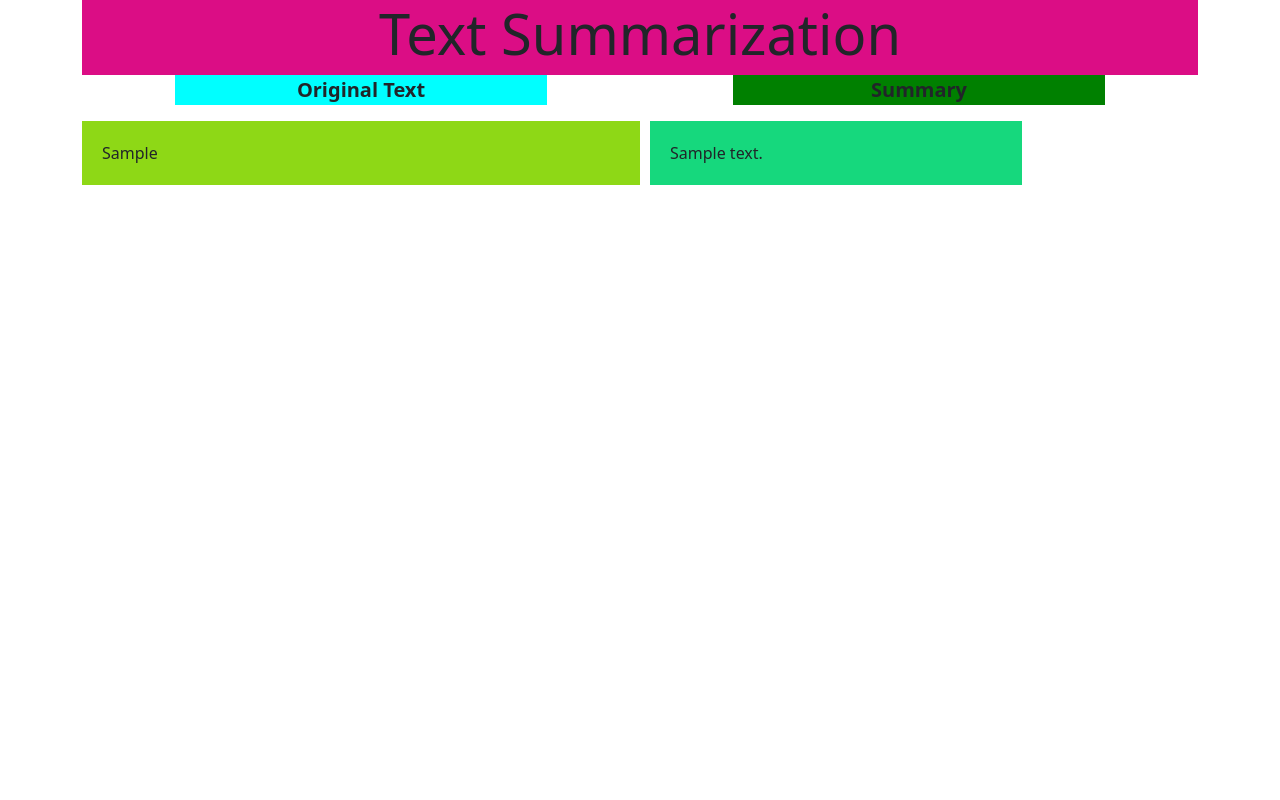
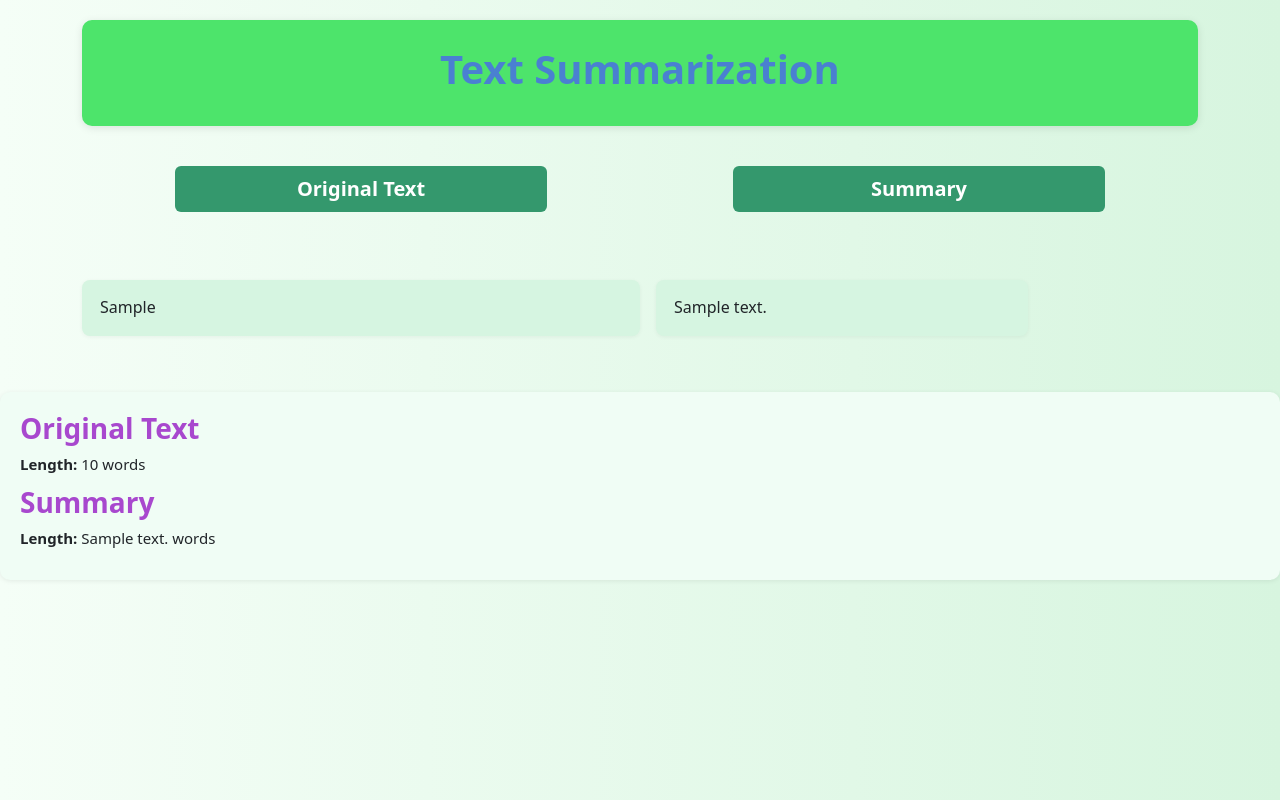
Before and after one commit to sourav9098/Text-Summarization-Project, a Flask app: template templates/summary.html in a window 1280 px wide. Run offline with Flask 3, Linux system fonts and the light colour scheme; the template is opened without the code that fills it: most values are stand-ins (such as "Sample title", 1, 10 or a date in 2020); parts of the project's set-up code (start-up, migrations or seed data) failed here and were passed over.

Commit message:
some changes and new file add

```diff
--- a/app.py
+++ b/app.py
@@ -6,9 +6,10 @@ app=Flask(__name__)
 def index():
     return render_template('index.html')
 
+
 @app.route('/analyze',methods=['GET','POST'])
 def analyze():
-    if request.method=="POST":
+       if request.method=="POST":
         rawtext=request.form['rawtext']
         summary,original_txt,len_orig_txt,len_summary=summarizer(rawtext)
         return render_template('summary.html',summary=summary,original_txt=original_txt,len_orig_txt=len_orig_txt,len_summary=len_summary)
@@ -16,5 +17,6 @@ def analyze():
 
 
 
+
 if __name__=="__main__":
     app.run(debug=True)
--- /dev/null
+++ b/requirements.txt
@@ -0,0 +1,2 @@
+flask
+spacy
--- a/static/style.css
+++ b/static/style.css
@@ -1,47 +1,140 @@
-.jumbotron{
-    background-color: rgb(219, 13, 133);
-    display: flex;
-    justify-content: center;
-    margin: auto;
-}
-.original{
-    background-color: aqua;
-    font-size: 20px;
-    font-weight: bold;
-    display: flex;
-    justify-content: center;
-}
-.summary{
-    background-color: green;
-    font-size: 20px;
-    font-weight: bold;
-    display: flex;
-    justify-content: center;
+/* Reset & Base Styles */
+body, html {
+  margin: 0;
+  padding: 0;
+  font-family: 'Segoe UI', Tahoma, sans-serif;
+  background: linear-gradient(to right, #f5fef7, #d7f5df);
+  color: #1874d1;
 }
 
-.str{
-    display: flex;
-    flex-direction: row;
-
+/* Container */
+.container {
+  padding-top: 20px;
+  padding-bottom: 20px;
 }
 
-.originaltxt{
-    background-color:rgb(142, 216, 22);
-    padding: 20px;
-
-}
-.summarytxt{
-    background-color:rgb(22, 216, 125);
-    padding: 20px;
-    margin-left: 10px;
+/* Header / Jumbotron */
+.jumbotron {
+  background-color: #4de46b;
+  padding: 25px 15px;
+  border-radius: 10px;
+  text-align: center;
+  box-shadow: 0 2px 8px rgba(0,0,0,0.1);
 }
 
-.sourav{
-    margin-top: 20px;
-    font-size:20px;
-    font-weight: bold;
+.jumbotron h1 {
+  font-size: 2.5em;
+  font-weight: 700;
+  color: #4a80d1;
+}
 
+/* Form Section */
+.sourav {
+  background-color: #ffffff;
+  padding: 20px;
+  border-radius: 8px;
+  box-shadow: 0 2px 6px rgba(0,0,0,0.1);
+  margin-bottom: 30px;
 }
-body{
-    background-color: rgb(23, 233, 145);
+
+textarea.form-control {
+  font-size: 16px;
+  border: 2px solid #34d469;
+  border-radius: 6px;
+  margin-bottom: 15px;
+  resize: vertical;
 }
+
+button.btn-primary {
+  background-color: #34986d;
+  border-color: #2f7b59;
+  font-weight: bold;
+  padding: 8px 20px;
+}
+
+button.btn-primary:hover {
+  background-color: #2f7b59;
+}
+
+/* Result Layout */
+.results {
+  background-color: #f0fdf5;
+  padding: 20px;
+  border-radius: 10px;
+  box-shadow: 0 1px 5px rgba(0,0,0,0.08);
+  margin-top: 20px;
+}
+
+.results h3 {
+  margin-bottom: 8px;
+  color: #a848ce;
+  font-weight: 600;
+}
+
+.results p {
+  font-size: 15px;
+  margin-bottom: 10px;
+}
+
+Text Display Side-by-Side */
+str {
+  display: flex;
+  flex-wrap: wrap;
+  gap: 20px;
+  margin-bottom: 20px;
+}
+
+.originaltxt, .summarytxt {
+  flex: 1;
+  min-width: 300px;
+  background-color: #d6f5e1;
+  padding: 15px;
+  border-radius: 8px;
+  font-size: 16px;
+  line-height: 1.5;
+  box-shadow: 0 1px 4px rgba(0,0,0,0.05);
+}
+
+.summarytxt {
+  background-color: #a8cf1a;
+}
+
+@media screen and (max-width: 768px) {
+  .str {
+    flex-direction: column;
+    }
+
+  .originaltxt, .summarytxt {
+    margin-bottom: 15px;
+  }
+}
+.originaltxt, .summarytxt {
+  flex: 1;
+  min-width: 300px;
+  background-color: #d6f5e1;
+  padding: 15px 18px;
+  margin-top: 10px; /* Reduce vertical gap */
+  border-radius: 8px;
+  font-size: 16px;
+  line-height: 1.6;
+  box-shadow: 0 1px 4px rgba(0,0,0,0.05);
+}
+
+.str {
+  display: flex;
+  flex-wrap: wrap;
+  gap: 16px;
+  margin-top: 10px; /* Reduce spacing between header and blocks */
+}
+
+/* Title spacing */
+.original, .summary {
+  margin-bottom: 8px;
+  font-size: 20px;
+  font-weight: bold;
+  background-color: #34986d;
+  color: #fff;
+  padding: 8px;
+  text-align: center;
+  border-radius: 6px;
+}
--- a/templates/summary.html
+++ b/templates/summary.html
@@ -26,6 +26,13 @@
             <p class="originaltxt col-sm-6">{{original_txt}}</p>
             <p class="summarytxt col-sm-4">{{summary}}</p>
           </div>
+          <div class="results">
+  <h3>Original Text</h3>
+  <p><strong>Length:</strong> {{ len_orig_txt }} words</p>
+
+  <h3>Summary</h3>
+  <p><strong>Length:</strong> {{ len_summary }} words</p>
+</div>
 
 
 
--- a/textsummarization.py
+++ b/textsummarization.py
@@ -2,39 +2,45 @@ import spacy
 from spacy.lang.en.stop_words import STOP_WORDS
 from string import punctuation
 from heapq import nlargest
-text="""Kohli's junior cricket career kicked off in October 2002 at the Luhnu Cricket Ground against Himachal Pradesh. His first half-century in domestic cricket happened at Feroze Shah Kotla, where he scored 70 runs against Haryana.[1] By the end of the season, he had amassed a total of 172 runs, emerging as the highest run-scorer for his side with an average of 34.40.[20] During the 2003 season, Kohli was appointed the captain of the U-15 team. He scored 54 runs in Delhi's victory over Himachal Pradesh. In the next fixture against Jammu and Kashmir, Kohli scored his maiden century with a score of 119. By the end of the season, he had a total of 390 runs at an average of 78, which included two centuries.[21][1] Towards the end of 2004, Kohli earned selection for the 2004 Vijay Merchant Trophy with the Delhi U-17 team. In the four matches that he played, Kohli had a total of 470 runs, with his highest score being 251* runs.
-The team's coach, Ajit Chaudhary, lauded his performance and was particularly impressed with his temperament on the field.[1][22] He commenced the 2005 season with a score of 227 against Punjab. Following their victory over Uttar Pradesh in the quarter-finals, Delhi was scheduled to play against Baroda in the semi-finals. The team had high expectations from Kohli, who had promised his coach to finish the job. True to his word, Kohli went on to score 228 runs, leading Delhi to victory. The team later secured the tournament with a five-wicket win over Mumbai, where he contributed with a half-century in the first innings.[1] He ended as the highest run-scorer with a total of 757 runs from 7 matches, averaging 84."""
 
-
+text = """Kohli's junior cricket career kicked off in October 2002 at the Luhnu Cricket Ground against Himachal Pradesh. His first half-century in domestic cricket happened at Feroze Shah Kotla, where he scored 70 runs against Haryana.[1] ..."""  # truncated for brevity
 
 def summarizer(rawdocs):
-    stop_word=list(STOP_WORDS)
+    stop_words = list(STOP_WORDS)
     nlp = spacy.load("en_core_web_sm")
-    doc=nlp(rawdocs)
-    tokens=[token.text for token in doc]
-    word_freq={}
+    doc = nlp(rawdocs)
+
+    # Build word frequency dictionary
+    word_freq = {}
     for word in doc:
-        if word.text.lower() not in stop_word and word.text.lower() not in punctuation:
-            if word.text not in word_freq.keys():
-                word_freq[word.text]=1
-            else:
-                word_freq[word.text]+=1
-    max_freq=max(word_freq.values())
-    for word in word_freq.keys():
-        word_freq[word]=word_freq[word]/max_freq
-    sent_token=[sent for sent in doc.sents]
-    sent_scores={}
-    for sent in sent_token:
+        word_lower = word.text.lower()
+        if word_lower not in stop_words and word_lower not in punctuation:
+            word_freq[word.text] = word_freq.get(word.text, 0) + 1
+
+    max_freq = max(word_freq.values())
+    for word in word_freq:
+        word_freq[word] /= max_freq
+
+    # Score each sentence
+    sent_scores = {}
+    for sent in doc.sents:
         for word in sent:
-            if word.text in word_freq.keys():
-                if sent not in sent_scores.keys():
-                    sent_scores[sent]=word_freq[word.text]
-                else:
-                    sent_scores[sent]+=word_freq[word.text]
+            word_text = word.text
+            if word_text in word_freq:
+                sent_scores[sent] = sent_scores.get(sent, 0) + word_freq[word_text]
 
+    # Select top sentences
+    sent_token = list(doc.sents)
+    select_len = max(1, int(len(sent_token) * 0.3))
+    summary_sentences = nlargest(select_len, sent_scores, key=sent_scores.get)
 
-    select_len=int(len(sent_token)*0.3)
-    summary=nlargest(select_len,sent_scores,key=sent_scores.get)
-    final_summary=[word.text for word in summary]
-    summary=' '.join(final_summary)
-    return summary,doc,len(rawdocs.split(' ')),len(summary.split(' '))
+    # Combine sentences into summary
+    final_summary = [sent.text for sent in summary_sentences]
+    summary = ' '.join(final_summary)
+
+    return summary, doc, len(rawdocs.split()), len(summary.split())
+
+# Example usage
+summary, doc_obj, orig_len, summ_len = summarizer(text)
+print("Summary:\n", summary)
+print(f"\nOriginal Length: {orig_len} | Summary Length: {summ_len}")
```
